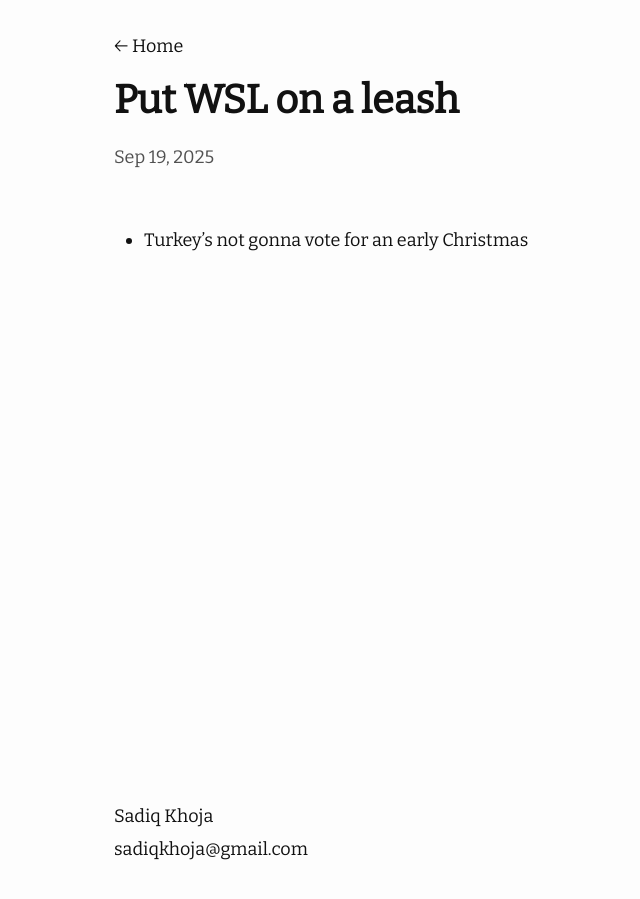
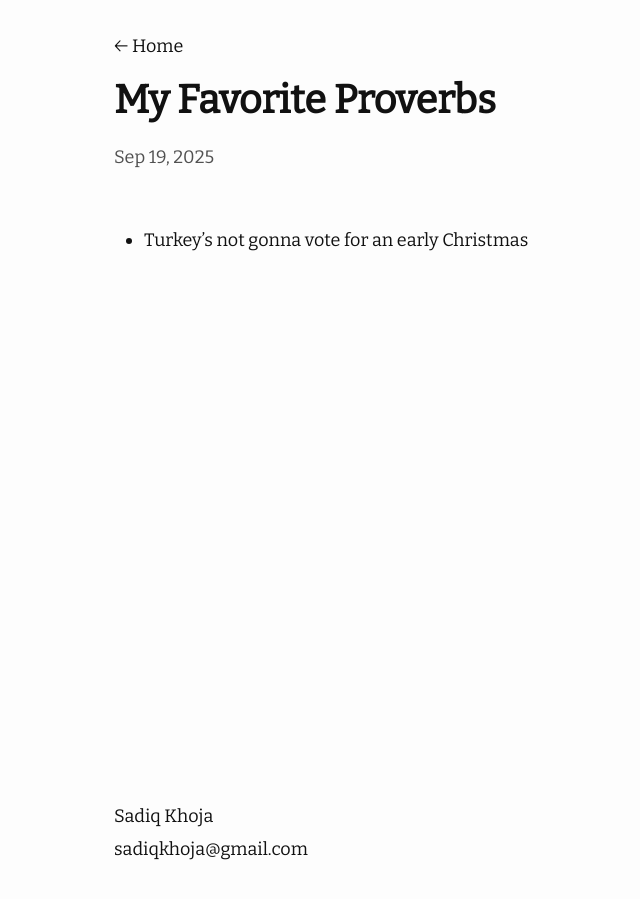
Before and after one commit to sadiqkhoja/sadiqkhoja.github.io, a Jekyll site: the page built from _posts/2025-09-19-my-fav-proverbs.md, in a window 1280 px wide. Shown: the whole page, without its empty margins (156-796 px from the left). Built offline with Jekyll 4.4.1, drawn with Linux system fonts in a browser that asks for light colours; nearby versions of some CDN libraries.

Commit message:
Update 2025-09-19-my-fav-proverbs.md

```diff
--- a/_posts/2025-09-19-my-fav-proverbs.md
+++ b/_posts/2025-09-19-my-fav-proverbs.md
@@ -1,6 +1,6 @@
 ---
 layout: post
-title: Put WSL on a leash
+title: My Favorite Proverbs
 ---
 
 - Turkey's not gonna vote for an early Christmas
```
